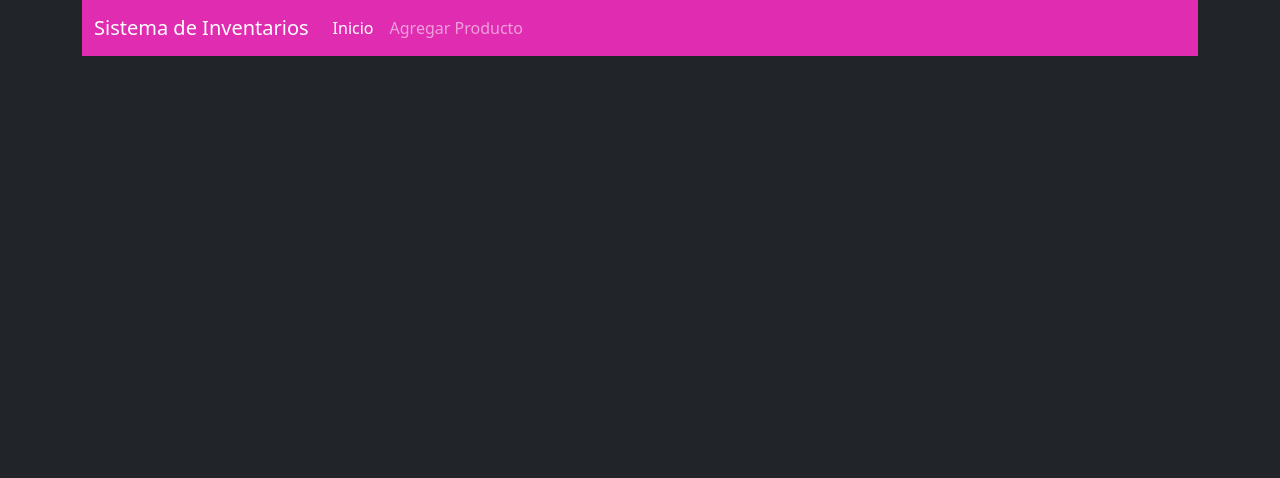
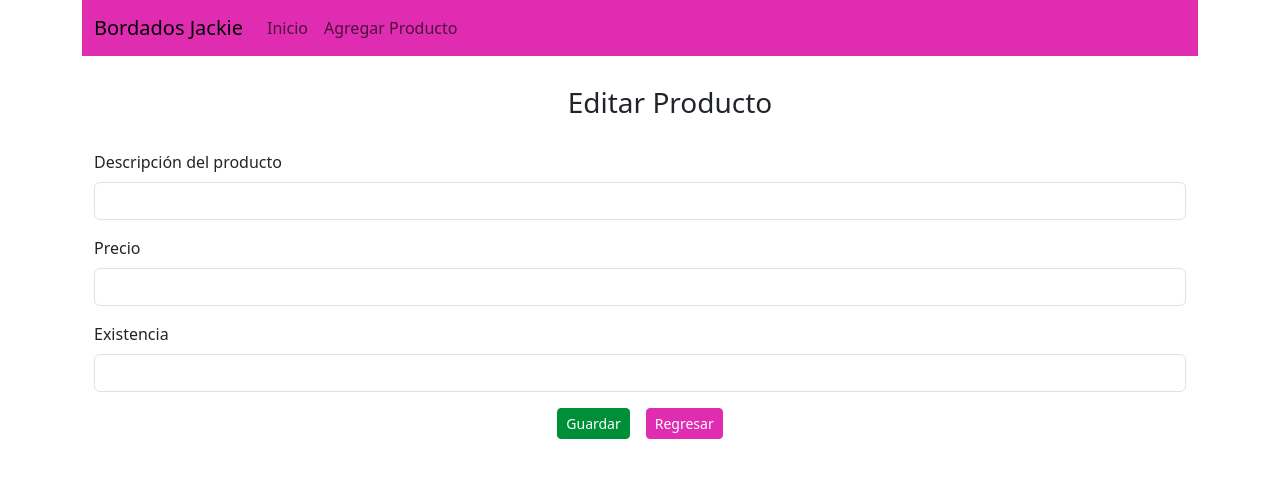
Before and after one commit to VivianaHarrizonM/Front-end-Inventory-System, an Angular app: page /editar-producto/1 in a window 1280 px wide. Before the commit this address led to /. Shown: the top 478 px of the page. Built offline with nearby package versions, Linux system fonts and the light colour scheme; no server answers.

Commit message:
Added the function to get delete products

```diff
--- a/src/app/app.component.html
+++ b/src/app/app.component.html
@@ -1,7 +1,7 @@
 <div class="container">
-  <nav class="navbar navbar-expand-lg  navbar-dark" style="background-color: #df2cb1;"> <!--bg-body-tertiary-->
+  <nav class="navbar navbar-expand-lg " style="background-color: #df2cb1;"> <!--bg-body-tertiary-->
     <div class="container-fluid">
-      <a class="navbar-brand" routerLink="productos">Sistema de Inventarios</a>
+      <a class="navbar-brand" routerLink="productos">Bordados Jackie</a>
       <button class="navbar-toggler" type="button" data-bs-toggle="collapse" data-bs-target="#navbarNav" aria-controls="navbarNav" aria-expanded="false" aria-label="Toggle navigation">
         <span class="navbar-toggler-icon"></span>
       </button>
--- a/src/app/app.routes.ts
+++ b/src/app/app.routes.ts
@@ -1,10 +1,12 @@
 import { Routes } from '@angular/router';
 import { ProductoListaComponent } from './producto-lista/producto-lista.component';
 import { AgregarProductoComponent } from './agregar-producto/agregar-producto.component';
+import { EditarProductoComponent } from './editar-producto/editar-producto.component';
 
 //http://localhost:4200/productos
 export const routes: Routes = [
   {path: 'productos', component: ProductoListaComponent},
   {path: '', redirectTo: 'productos', pathMatch: 'full'},
   {path: 'agregar-producto', component: AgregarProductoComponent },
+  {path: 'editar-producto/:id', component: EditarProductoComponent},
 ];
--- /dev/null
+++ b/src/app/editar-producto/editar-producto.component.html
@@ -0,0 +1,27 @@
+<div class="container">
+  <div class="container text-center" style="margin: 30px;">
+    <h3>Editar Producto</h3>
+  </div>
+
+  <form (ngSubmit)="onSubmit()">
+    <div class="mb-3">
+      <label for="descripcion" class="form-label">Descripción del producto</label>
+      <input type="text" class="form-control" id="descripcion" name="descripcion"
+      [(ngModel)]="producto.descripcion">
+    </div>
+    <div class="mb-3">
+      <label for="precio" class="form-label">Precio</label>
+      <input type="number" step="any" class="form-control" id="precio" name="precio"
+      [(ngModel)]="producto.precio">
+    </div>
+    <div class="mb-3">
+      <label for="existencia" class="form-label">Existencia</label>
+      <input type="number"  class="form-control" id="existencia" name="existencia"
+      [(ngModel)]="producto.existencia">
+    </div>
+    <div class="text-center">
+      <button type="submit" class="btn btn-sm me-3" style="background-color: #008f39; border-color:#008f39; color: white;">Guardar</button>
+      <a href="/" class="btn btn-sm" style="background-color: #df2cb1; border-color: #df2cb1; color: white;">Regresar</a>
+    </div>
+  </form>
+</div>
--- /dev/null
+++ b/src/app/editar-producto/editar-producto.component.ts
@@ -0,0 +1,41 @@
+import { Component, inject } from '@angular/core';
+import { Producto } from '../producto';
+import { ProductoService } from '../producto.service';
+import { ActivatedRoute, Router } from '@angular/router';
+import { FormsModule } from '@angular/forms';
+
+@Component({
+  selector: 'app-editar-producto',
+  imports: [FormsModule],
+  templateUrl: './editar-producto.component.html',
+})
+export class EditarProductoComponent {
+  producto: Producto = new Producto();
+  id!:number;
+
+  private productoSevicio = inject(ProductoService);
+  private ruta = inject(ActivatedRoute);
+  private enrutador = inject(Router);
+
+  ngOnInit(){
+    this.id = this.ruta.snapshot.params['id'];
+    this.productoSevicio.obtenerProductoPorId(this.id).subscribe({
+      next: (datos) => this.producto = datos,
+      error: (errores: any) => console.log(errores)
+    });
+  }
+
+  onSubmit(){
+    //Editar producto
+    this.guardarProducto();
+  }
+  guardarProducto(){
+    this.productoSevicio.editarProducto(this.id, this.producto).subscribe({
+      next: (datos) => this.irProductoLista(),
+      error: (errores) => console.log(errores)
+    });
+  }
+  irProductoLista(){
+    this.enrutador.navigate(['/productos']);
+  }
+}
--- a/src/app/producto-lista/producto-lista.component.html
+++ b/src/app/producto-lista/producto-lista.component.html
@@ -10,6 +10,7 @@
           <th scope="col">Descripción de Producto</th>
           <th scope="col">Precio</th>
           <th scope="col">Existencias</th>
+          <th scope="col" class="text-center">Acciones</th>
         </tr>
       </thead>
       <tbody>
@@ -19,6 +20,12 @@
           <td>{{producto.descripcion}}</td>
           <td>{{producto.precio}}</td>
           <td>{{producto.existencia}}</td>
+          <td class="text-center">
+            <div>
+              <button (click)="editarProducto(producto.idProducto)" class="btn  btn-sm me-3" style="background-color: #df2cb1; border-color: #f38cfc">Editar</button>
+              <button (click)="eliminarProducto(producto.idProducto)" class="btn  btn-sm me-3" style="background-color: #ff7920; border-color: #fc5f04">Eliminar</button>
+            </div>
+          </td>
         </tr>
       }
       </tbody>
--- a/src/app/producto-lista/producto-lista.component.ts
+++ b/src/app/producto-lista/producto-lista.component.ts
@@ -1,6 +1,7 @@
 import { Component, inject } from '@angular/core';
 import { Producto } from '../producto';
 import { ProductoService } from '../producto.service';
+import { Router } from '@angular/router';
 
 @Component({
   selector: 'app-producto-lista',
@@ -11,6 +12,7 @@
   productos!: Producto[];
 
   private productoServicio = inject(ProductoService);
+  private enrutador = inject(Router);
 
   ngOnInit(){
     //Cargar los productos
@@ -28,6 +30,15 @@
         }
       }
     );
+  }
 
+  editarProducto(id: number){
+    this.enrutador.navigate(['editar-producto', id]);
+  }
+  eliminarProducto(id: number){
+    this.productoServicio.eliminarProducto(id).subscribe({
+      next: (datos) => this.obtenerProductos(),
+      error: (erroes) => console.log(erroes)
+    })
   }
 }
--- a/src/app/producto.service.ts
+++ b/src/app/producto.service.ts
@@ -18,4 +18,15 @@
     return this.clienteHTTP.post(this.UrlBase, producto);
   }
 
+  obtenerProductoPorId(id: number){
+    return this.clienteHTTP.get<Producto>(`${this.UrlBase}/${id}`);
+  }
+
+  editarProducto(id: number, producto: Producto){
+    return this.clienteHTTP.put(`${this.UrlBase}/${id}`, producto);
+  }
+
+  eliminarProducto(id: number): Observable<Object>{
+    return this.clienteHTTP.delete(`${this.UrlBase}/${id}`);
+  }
 }
--- a/src/index.html
+++ b/src/index.html
@@ -1,5 +1,5 @@
 <!doctype html>
-<html lang="en" data-bs-theme="dark">
+<html lang="en" > <!-----data-bs-theme="dark"-->
 <head>
   <meta charset="utf-8">
   <title>InventarioApp</title>
```
